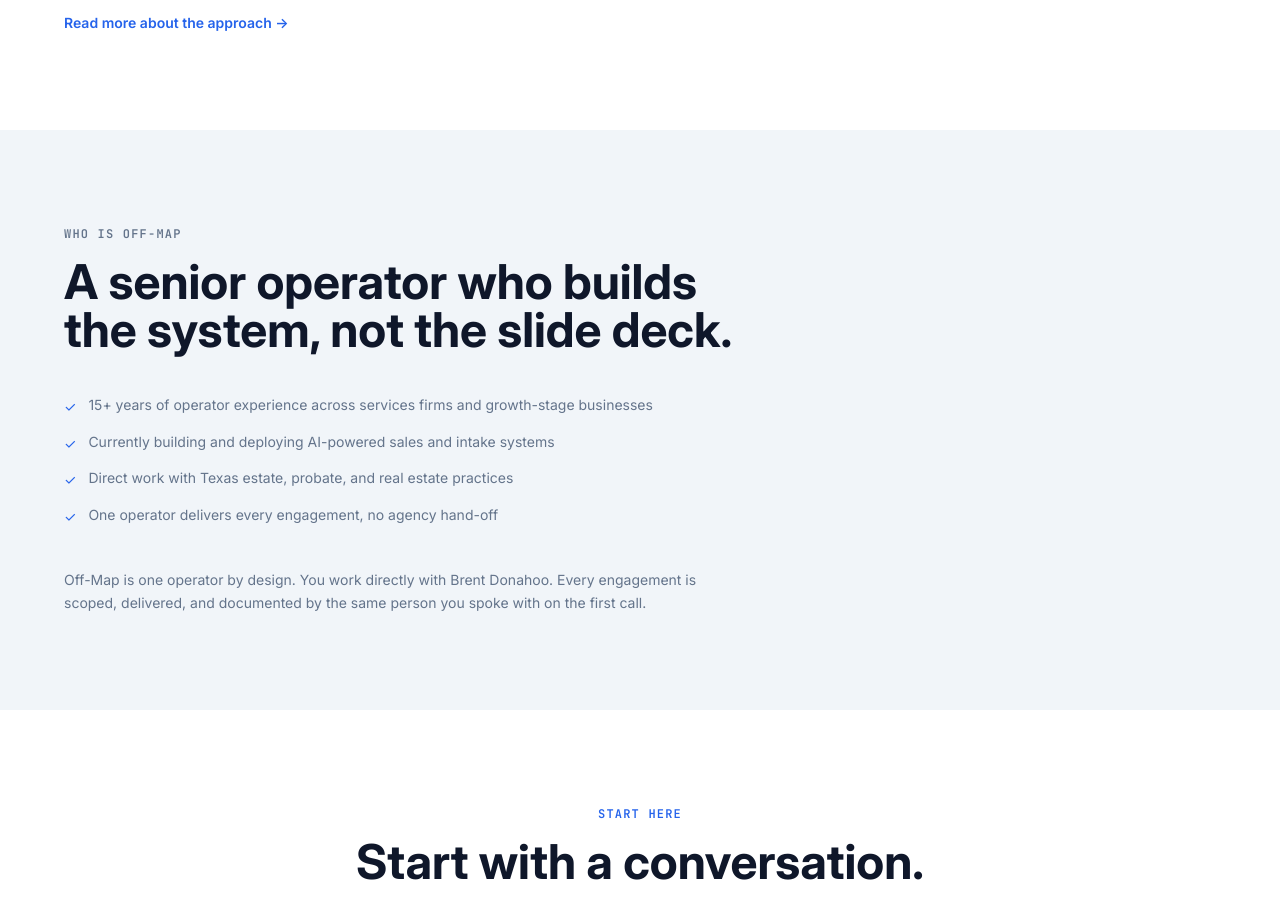
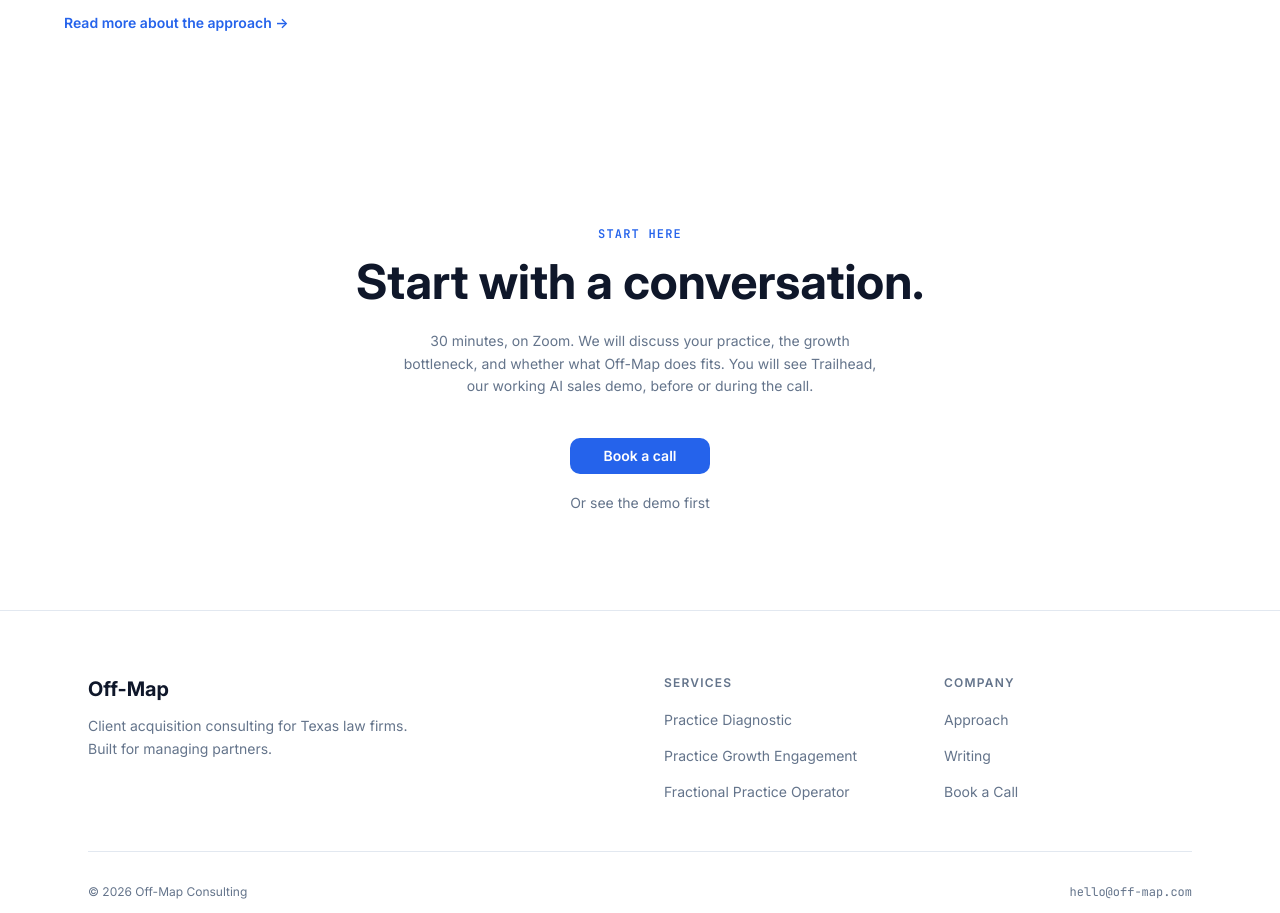
Before and after one commit to bcdonahoo/off-map-site, a Next.js app: page / in a window 1280 px wide. Shown: the part 2380-3293 px from the top of the page. Built offline with nearby package versions, Linux system fonts and the light colour scheme; no server answers.

Commit message:
remove(homepage): drop Proof section
Removed the "Who is Off-Map" / senior operator section from the homepage.

Co-Authored-By: Claude Sonnet 4.6 <noreply@anthropic.com>

```diff
--- a/app/page.tsx
+++ b/app/page.tsx
@@ -2,7 +2,6 @@ import { Hero } from '@/components/hero'
 import { Problem } from '@/components/problem'
 import { Services } from '@/components/services'
 import { ApproachPreview } from '@/components/stack-preview'
-import { Proof } from '@/components/proof'
 import { CTASection } from '@/components/cta-section'
 
 export default function Home() {
@@ -12,7 +11,6 @@ export default function Home() {
       <Problem />
       <Services />
       <ApproachPreview />
-      <Proof />
       <CTASection />
     </>
   )
```
